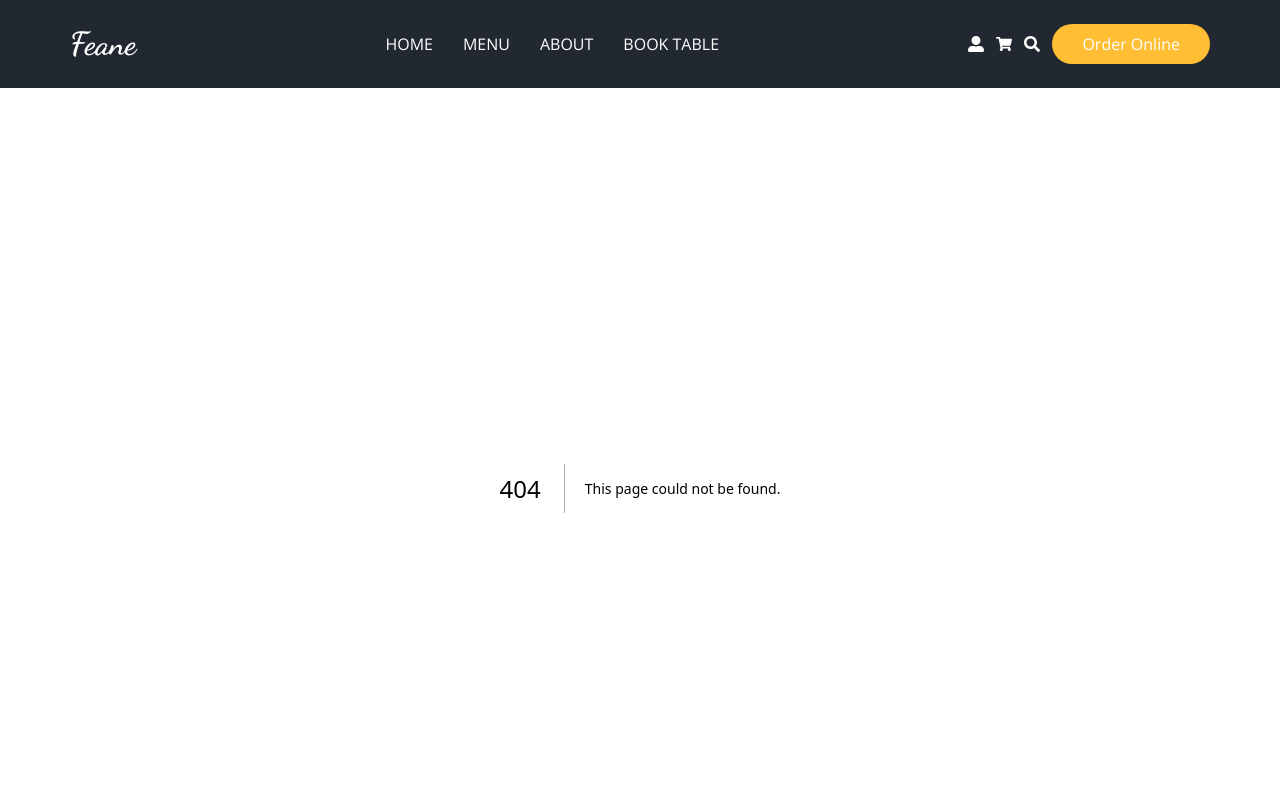
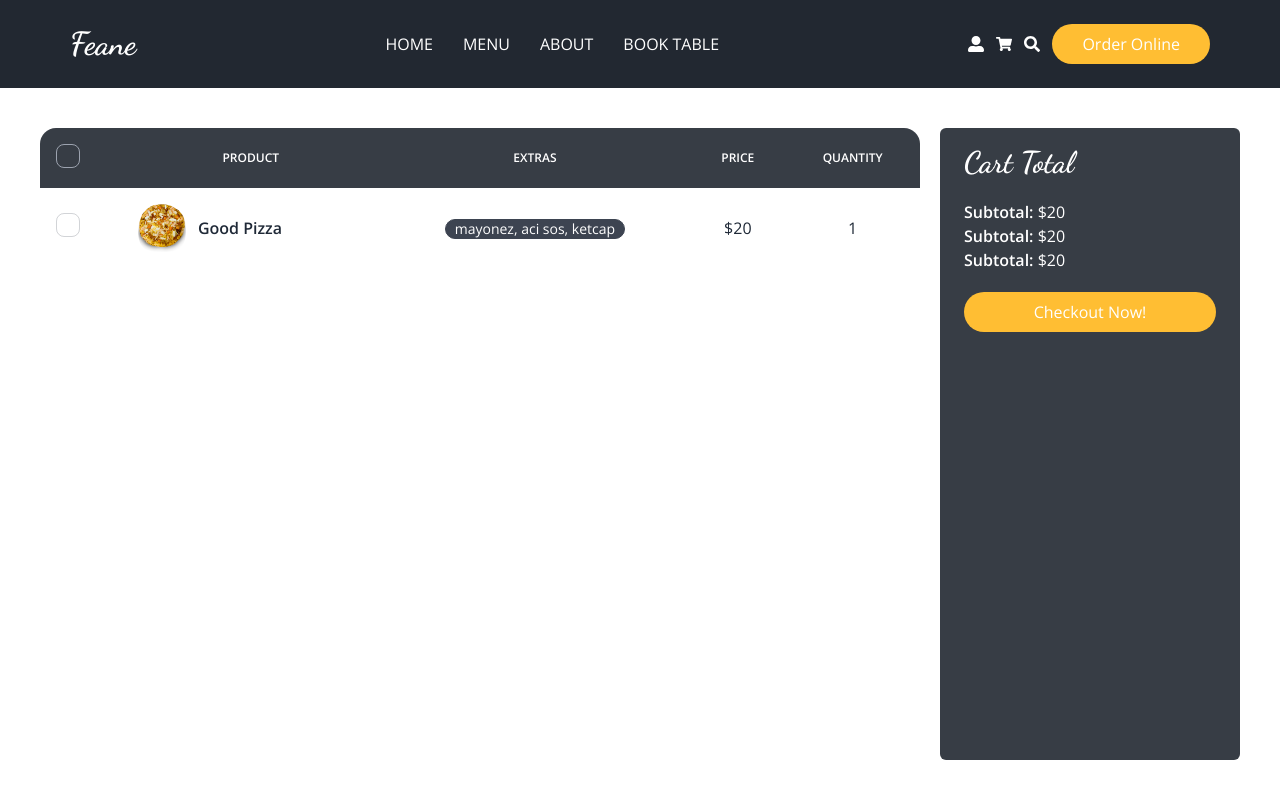
Before and after one commit to Nujsvart/food-ordering-app-nextjs, a Next.js app: page /cart in a window 1280 px wide. Before the commit this address had no page. Built offline with nearby package versions, Linux system fonts and the light colour scheme.

Commit message:
cart Page

```diff
--- a/components/Layout.js
+++ b/components/Layout.js
@@ -6,7 +6,6 @@ const Layout = ({ children }) => {
     <>
       <Header />
       {children}
-      <Footer />
     </>
   );
 };
--- /dev/null
+++ b/components/cart/CartItem.jsx
@@ -0,0 +1,35 @@
+import Image from "next/image";
+
+const CartItem = () => {
+  return (
+    <tbody>
+      {/* row 1 */}
+      <tr>
+        <th>
+          <label>
+            <input type="checkbox" className="checkbox" />
+          </label>
+        </th>
+        <td className="text-center">
+          <div className="flex items-center space-x-3">
+            <div className="avatar">
+              <div className="mask mask-squircle w-12 h-12">
+                <Image src="/images/food.png" alt="pizza food" layout="fill" />
+              </div>
+            </div>
+            <div>
+              <div className="font-bold">Good Pizza</div>
+            </div>
+          </div>
+        </td>
+        <td className="text-center ">
+          <span className="badge  badge-md">mayonez, aci sos, ketcap</span>
+        </td>
+        <td className="text-center">$20</td>
+        <td className="text-center">1</td>
+      </tr>
+    </tbody>
+  );
+};
+
+export default CartItem;
--- /dev/null
+++ b/components/cart/ShoppingCart.jsx
@@ -0,0 +1,23 @@
+import Title from "../ui/Title";
+
+const ShoppingCart = () => {
+  return (
+    <div className="text-white w-1/4 bg-secondary/90 px-6 pt-4 flex rounded-md flex-col space-y-5 ">
+      <Title className="text-3xl ">Cart Total </Title>
+      <div className="text font-semibold">
+        <p>
+          Subtotal: <span className="font-light">$20</span>
+        </p>
+        <p>
+          Subtotal: <span className="font-light">$20</span>
+        </p>
+        <p>
+          Subtotal: <span className="font-light">$20</span>
+        </p>
+      </div>
+      <button className="btn-primary whitespace-nowrap">Checkout Now!</button>
+    </div>
+  );
+};
+
+export default ShoppingCart;
--- a/components/layout/Header.jsx
+++ b/components/layout/Header.jsx
@@ -55,7 +55,7 @@ const Header = () => {
           <Link href="auth/login">
             <FaUserAlt className="transition-all hover:text-primary" />
           </Link>
-          <Link href="">
+          <Link href="/cart">
             <FaShoppingCart className="transition-all hover:text-primary" />
           </Link>
           <button onClick={() => setIsOpen(true)}>
--- a/package.json
+++ b/package.json
@@ -9,6 +9,7 @@
     "lint": "next lint"
   },
   "dependencies": {
+    "daisyui": "^2.51.5",
     "eslint": "8.36.0",
     "eslint-config-next": "13.2.4",
     "formik": "^2.2.9",
--- /dev/null
+++ b/pages/cart/index.jsx
@@ -0,0 +1,31 @@
+import CartItem from "@/components/cart/CartItem";
+import ShoppingCart from "@/components/cart/ShoppingCart";
+
+const Cart = () => {
+  return (
+    <div className=" w-full h-[calc(100vh_-_5.5rem)] py-10 px-10 ">
+      <div className="flex  space-x-5 h-full ">
+        <table className="table flex-1 self-start">
+          {/* head */}
+          <thead>
+            <tr className="text-white">
+              <th className="bg-secondary/90 ">
+                <label>
+                  <input type="checkbox" className="checkbox border-gray-400" />
+                </label>
+              </th>
+              <th className="text-center bg-secondary/90">Product</th>
+              <th className="text-center bg-secondary/90">Extras</th>
+              <th className="text-center bg-secondary/90">Price</th>
+              <th className="text-center bg-secondary/90">Quantity</th>
+            </tr>
+          </thead>
+          <CartItem />
+        </table>
+        <ShoppingCart />
+      </div>
+    </div>
+  );
+};
+
+export default Cart;
--- a/pages/home/index.jsx
+++ b/pages/home/index.jsx
@@ -14,6 +14,7 @@ const Index = () => {
       <About />
       <Reservation />
       <Customers />
+      <Footer />
     </div>
   );
 };
--- a/tailwind.config.js
+++ b/tailwind.config.js
@@ -32,5 +32,8 @@ module.exports = {
       },
     },
   },
-  plugins: [],
+  daisyui: {
+    themes: false
+  },
+  plugins: [require("daisyui")],
 };
```
Also changed, not shown: 1 other file (tests, documents, lock files or other folders).
